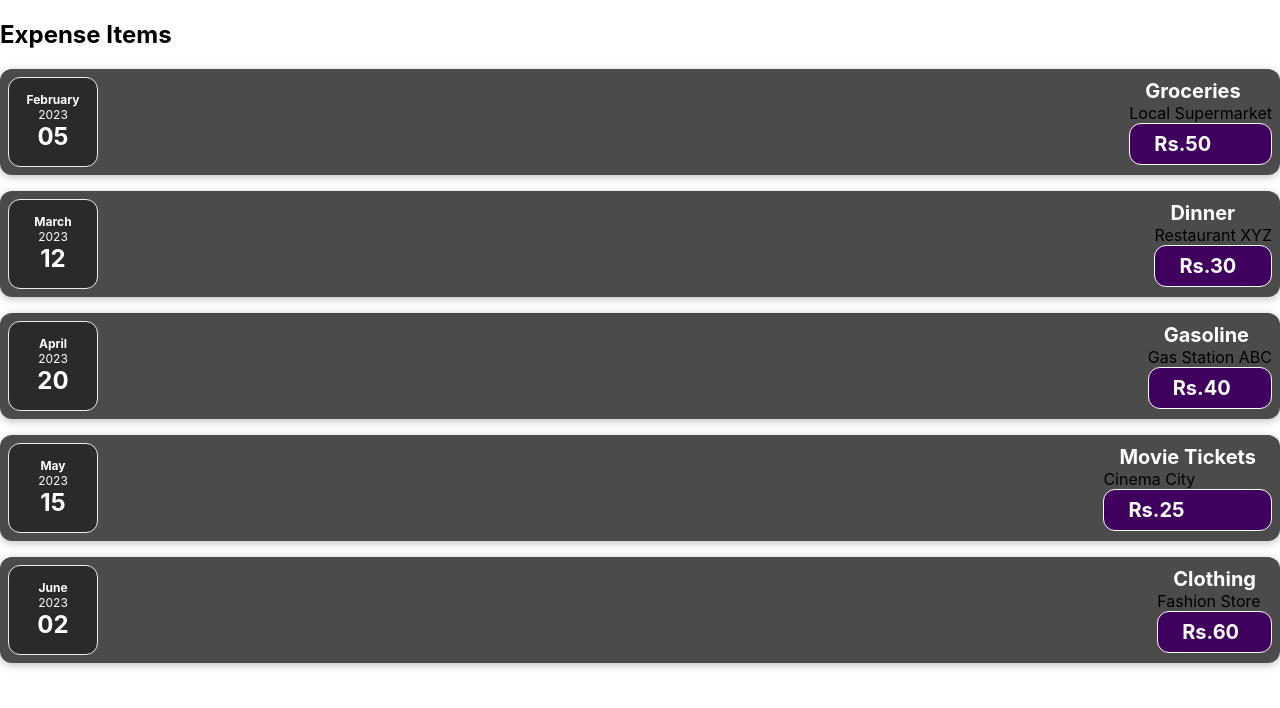
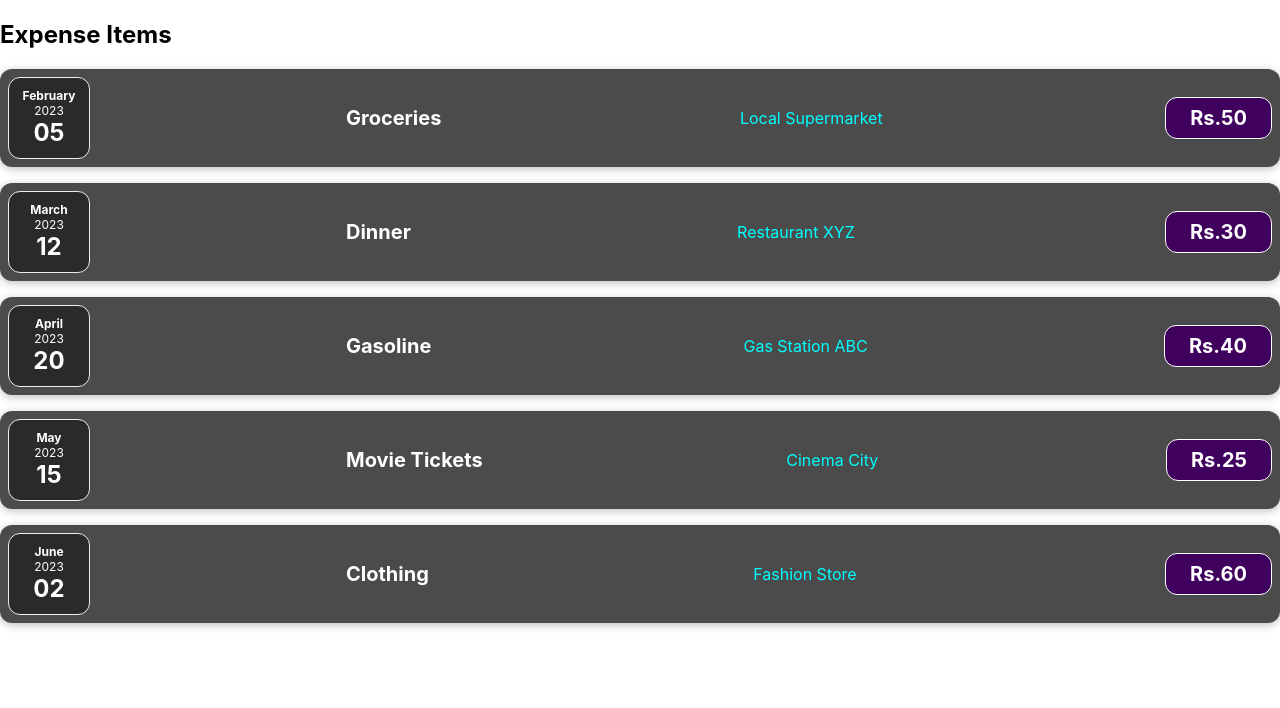
Before and after one commit to ansam007/Expense-Tracker-React, a React (Create React App) app: page / in a window 1280 px wide. Shown: the top 708 px of the page. Built offline with nearby package versions, Linux system fonts and the light colour scheme.

Commit message:
do some changes for example styling adding tag & make look good to eyes

```diff
--- a/src/components/Expense.css
+++ b/src/components/Expense.css
@@ -12,11 +12,12 @@
 .expense-item__description {
   display: flex;
   flex-direction: column;
-  gap: 1rem;
+  gap: 2rem;
   align-items: flex-end;
-  flex-flow: column-reverse;
+  flex-flow:row-reverse;
   justify-content: flex-start;
   flex: 1;
+  margin-left: 15rem;
 }
 
 .expense-item h2 {
@@ -35,6 +36,13 @@
   border: 1px solid white;
   padding: 0.5rem;
   border-radius: 12px;
+  margin-left: auto;
+
+}
+
+.expense-item__location{
+  margin-left: auto;
+  color:aqua;
 }
 
 @media (min-width: 580px) {
--- a/src/components/ExpenseDate.css
+++ b/src/components/ExpenseDate.css
@@ -1,8 +1,8 @@
 .expense-date {
   display: flex;
   flex-direction: column;
-  width: 5.5rem;
-  height: 5.5rem;
+  width: 5rem;
+  height: 5rem;
   border: 1px solid #ececec;
   background-color: #2a2a2a;
   color: white;
--- a/src/components/ExpenseDetails.js
+++ b/src/components/ExpenseDetails.js
@@ -2,11 +2,11 @@ import "./Expense.css";
 
 function ExpenseDetails(props) {
   return (
-    <span>
-      <div className="expense-item__description">
+    <span className="expense-item__description">
+      <div>
         <h2>{props.title}</h2>
       </div>
-      <div>{props.place}</div>
+      <div className="expense-item__location">{props.place}</div>
       <div className="expense-item__price">Rs.{props.amount} </div>
     </span>
   );
```
